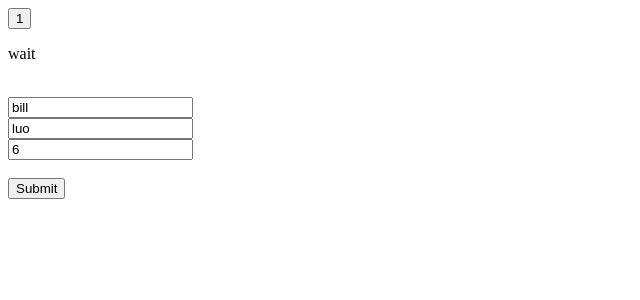
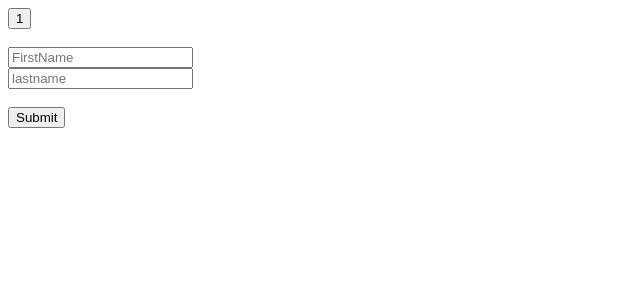
Before and after one commit to dibborah/react-hook-form-beier-luo-again, a React (Vite) app: page / in a window 1280 px wide. Shown: the top 300 px of the page, without its empty margins (0-640 px from the left). Built offline with nearby package versions, Linux system fonts and the light colour scheme.

Commit message:
Completed all formStates api of useForm

```diff
--- a/src/App.tsx
+++ b/src/App.tsx
@@ -8,50 +8,70 @@ type FormFields = {
   age: number;
 };
 
+const sleep = async (ms: number) => {
+  return new Promise((resolve) => {
+    setTimeout(resolve, ms);
+  });
+}
+
 let renderCount = 0;
 const App = () => {
-  const { register, handleSubmit, watch } = useForm<FormFields>({
-    defaultValues: {
-      firstname: 'bill',
-      lastname: 'luo',
-      age: 6,
-    },
-  });
+  const { register, handleSubmit, formState,
+    formState: {
+      errors,
+      isDirty,
+      dirtyFields,
+      touchedFields,
+      isSubmitted,
+      isSubmitSuccessful,
+      submitCount,
+      isValid,
+      isSubmitting,
+      isValidating,
+    } } = useForm<FormFields>({
+      mode: 'onChange',
+      defaultValues: {
+        firstname: '',
+        lastname: '',
+      },
+    });
   renderCount++;
-  const onsubmit = (data: any) => {
+  const onsubmit = async (data: any) => {
+    await sleep(3000);
     console.log(data);
   }
-  // console.log(watch(['firstname', 'lastname', 'age']));
 
-  // useEffect(() => {
-  //   const subscription = watch((data) => {
-  //     console.log(data);
-  //   });
-  //   return () => {
-  //     subscription.unsubscribe();
-  //   }
-  // }, [watch]);
+  // console.log(errors);
+  // console.log('isDirty', isDirty);// Requires defaultValues to be passed to be able to compare the inputted values with the default values as a single source of truth
+  // console.log('dirtyFields', dirtyFields);
+  // console.log('touchFields', touchedFields);
+  // console.log('isubmitted', isSubmitted);
+  // console.log('isSubmittedSuccessful', isSubmitSuccessful);
+  // console.log('submitCount', submitCount);
+  console.log('isValid', isValid);
+  // console.log('isSubmitting', isSubmitting);
+  // console.log('isValidating', isValidating);
 
-  // Watch is better to use Inside the render than inside useEffect
-  // So watch is always to be used inside the render function not inside the useEffect
-  // That is the reccomended way
+  useEffect(() => {
+    // console.log('useEffect', formState.errors);
+  }, [formState]);
 
-  const firstname = watch('firstname');
   return (
     <div>
       <div>
         <button type="button">{renderCount}</button>
       </div>
-      <p>
-        {firstname === 'bill' ? 'wait' : 'donot wait'}
-      </p>
       <form onSubmit={handleSubmit(onsubmit)}>
         <br />
-        <input {...register('firstname')} placeholder="FirstName" />
+        <input {...register('firstname', {
+          validate: async () => {
+            // await sleep(1000);
+            return true;
+          },
+          required: true,
+        })} placeholder="FirstName" />
         <br />
-        <input {...register('lastname')} placeholder="lastname" />
-        <br />
-        <input {...register('age')} placeholder="age" />
+        <input {...register('lastname', { required: true })} placeholder="lastname" />
         <br />
         <br />
         <input type="submit" />
```
